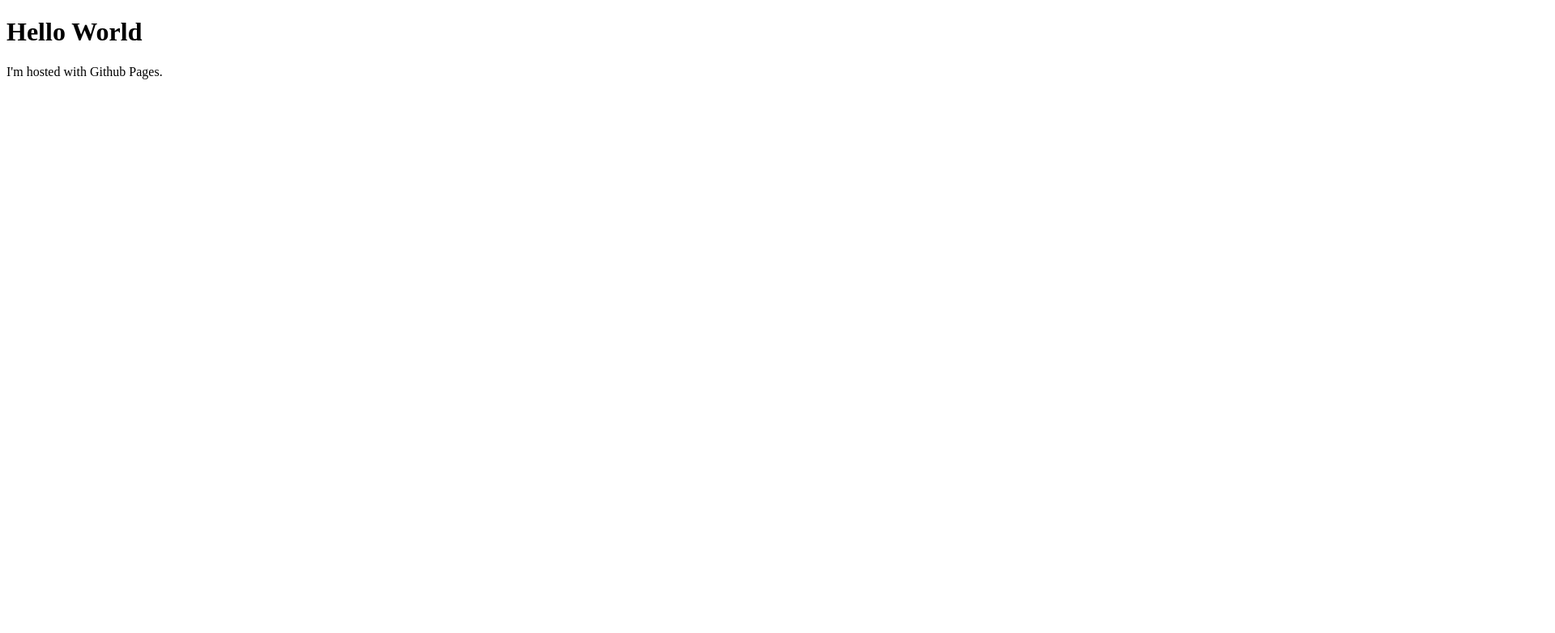
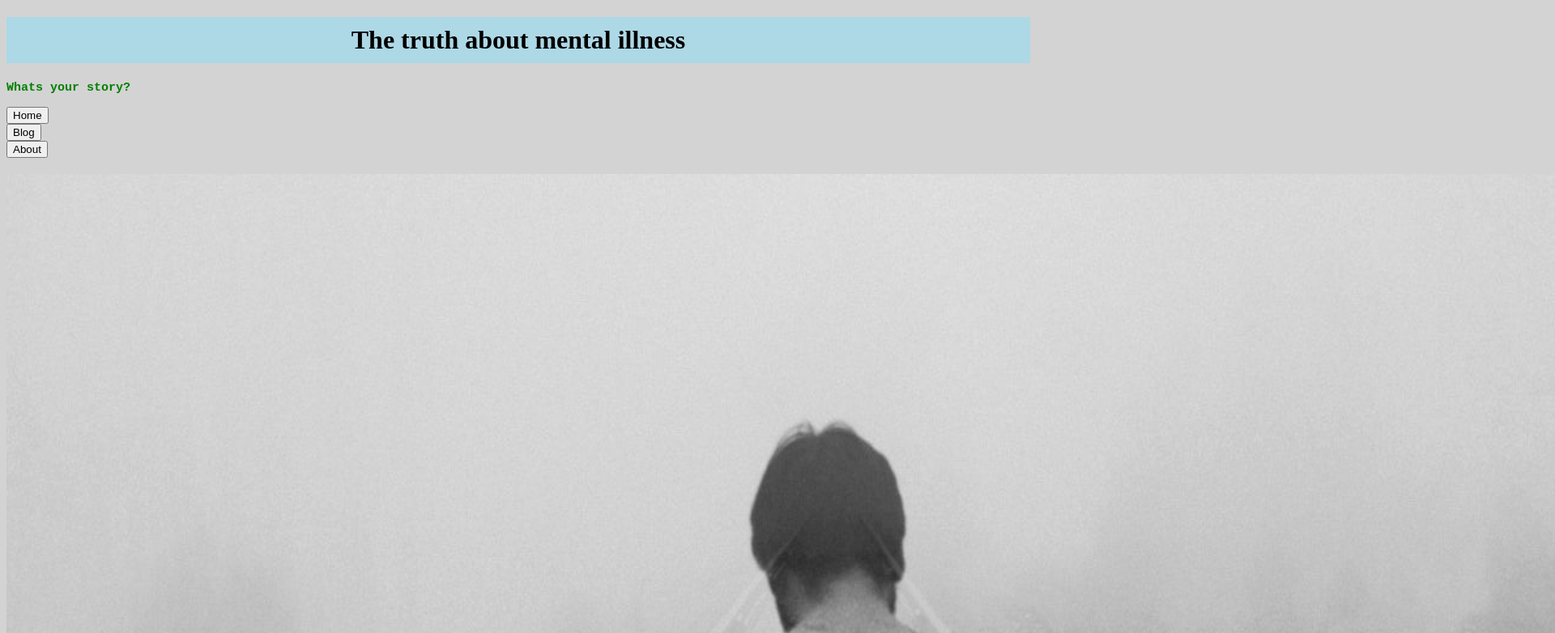
Before and after one commit to BrandonSSutton/BrandonSSutton.github.io, a plain HTML site: page index.html in a window 1280 px wide. Shown: the top 782 px of the page at 81% size, 1920 px wide, since content can reach past the window. Drawn offline with Linux system fonts and the light colour scheme.

Commit message:
home update

```diff
--- a/index.html
+++ b/index.html
@@ -1,7 +1,56 @@
 <!DOCTYPE html>
 <html>
-<body>
-<h1>Hello World</h1>
-<p>I'm hosted with Github Pages.</p>
+<head>
+<style>
+	h1 {
+	   padding:10px;
+	   background-color: lightblue;
+	   text-align: center;
+	   }
+	h3 {
+		text-align: center;
+	}
+	h4 {
+	   padding: 10px;
+	   background-color: grey;
+	   text-align: right;
+	   }
+	.green-text {
+				 font-family: monospace;
+				 font-size: 15px;
+				 color: green;
+				 }
+	.purple-text {
+				  font-family: monospace;
+				  font-size: 12px;
+				  color: purple;
+				  }
+    .size{
+        font-size: 12px;
+        }
+    .size2{
+        font-size: 14px;
+        }
+<title>home</title>
+</style>
+</head>
+<body bgcolor="lightgrey">
+<h1>The truth about mental illness</h1>
+<h2>
+     <main> <p class="green-text">Whats your story?</p>
+      <form class="purple-text" action= "home.html"> <button type="submit" value="home">Home</button></form>
+      <form class="purple-text" action= "Blog.html"> <button type="submit" value="blog">Blog</button></form>
+      <form class="purple-text" action="about.html">  <button type="submit" value="about">About</button>
+      <br>
+      </form>
+     </main>
+</h2>
+<h3>
+	<img src= "illness.jpg" height="1400" width="2000" class="rounded" alt="Cinque Terre">
+</h3>
+<h4>
+      <p class="size2">contact the author:</p>
+      <p class="size">bssutton2@bsu.edu</p>
+</h4>
 </body>
 </html>
```
